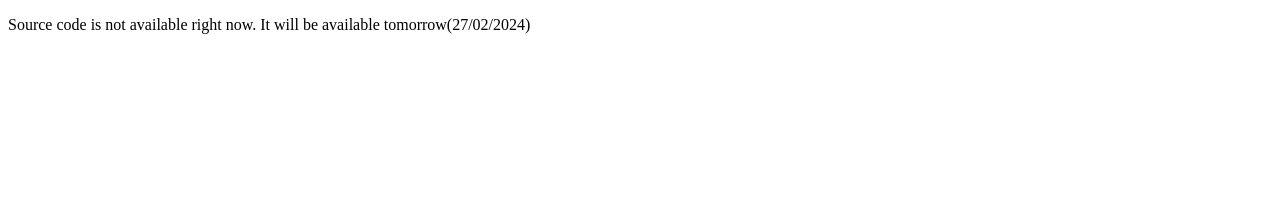
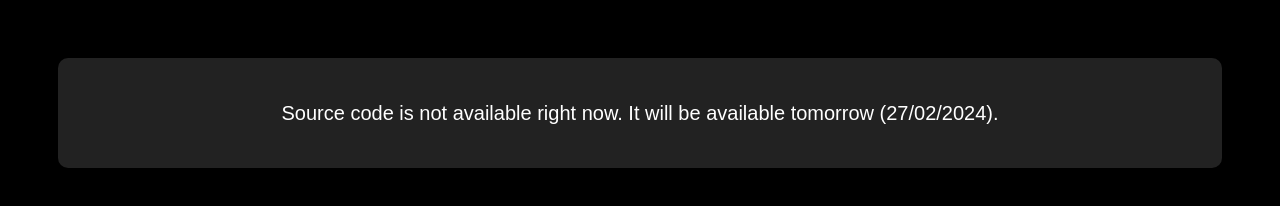
Before and after one commit to MIbnEKhalid/Quiz-Game-Cpp-CLI, a plain HTML site: page index.html in a window 1280 px wide. Drawn offline with Linux system fonts and the light colour scheme.

Commit message:
Update index.html

```diff
--- a/index.html
+++ b/index.html
@@ -4,10 +4,28 @@
     <meta charset="UTF-8">
     <meta name="viewport" content="width=device-width, initial-scale=1.0">
     <title>Source Code Availability</title>
+    <style>
+        body {
+            background-color: #000;
+            color: #fff;
+            font-family: Arial, sans-serif;
+            text-align: center;
+            padding: 50px;
+        }
+        .container {
+            background-color: #222;
+            border-radius: 10px;
+            padding: 20px;
+        }
+        p {
+            font-size: 20px;
+            line-height: 1.5;
+        }
+    </style>
 </head>
 <body>
-    <div>
-        <p>Source code is not available right now. It will be available tomorrow(27/02/2024)</p>
+    <div class="container">
+        <p>Source code is not available right now. It will be available tomorrow (27/02/2024).</p>
     </div>
 </body>
 </html>
```
